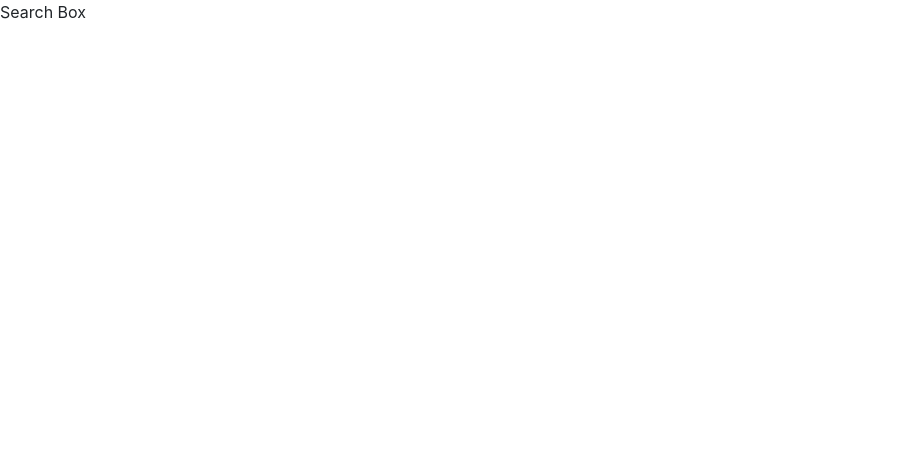
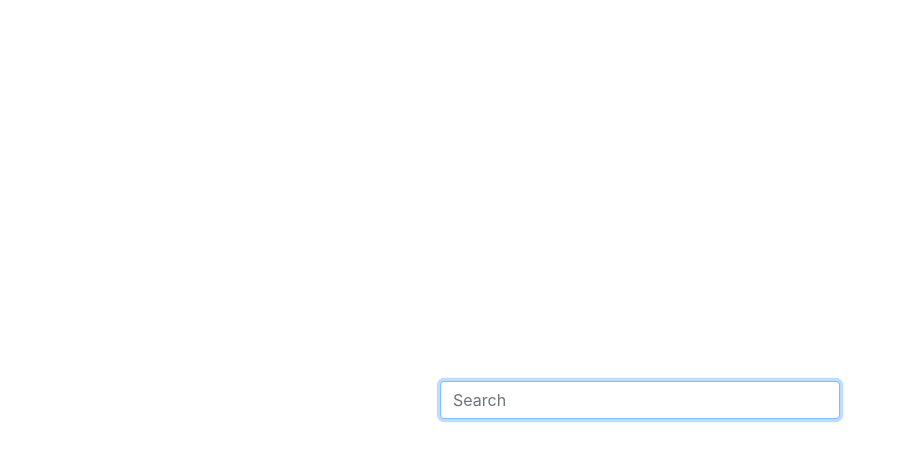
Before and after one commit to deqode-org/abbas-task, a React (Create React App) app: page / in a window 1280 px wide. Shown: the top 462 px of the page, without its empty margins (0-906 px from the left). Built offline with nearby package versions, Linux system fonts and the light colour scheme.

Commit message:
Added styles and input field

```diff
--- a/src/app/App.css
+++ b/src/app/App.css
@@ -0,0 +1,6 @@
+.appContainer {
+  position: absolute;
+  top: 50%;
+  left: 50%;
+  transform: translate(-50%, -50%);
+}
--- a/src/app/App.js
+++ b/src/app/App.js
@@ -3,7 +3,7 @@ import SearchBox from '../components/SearchBox';
 
 const App = () => {
   return (
-    <div>
+    <div className="appContainer">
       <SearchBox />
     </div>
   );
--- a/src/components/SearchBox/SearchBox.css
+++ b/src/components/SearchBox/SearchBox.css
@@ -0,0 +1,3 @@
+.searchBoxContainer {
+  width: 400px;
+}
--- a/src/components/SearchBox/index.js
+++ b/src/components/SearchBox/index.js
@@ -2,10 +2,29 @@ import React from 'react';
 import './SearchBox.css';
 
 class SearchBox extends React.Component {
+  constructor(props) {
+    super(props);
+    this.state = {
+      value: '',
+    };
+  }
+
+  onInputChange = (event) => {
+    this.setState({ value: event.target.value });
+  }
+
   render() {
+    const { value } = this.state;
     return (
-      <div>
-        Search Box
+      <div className="searchBoxContainer">
+        <input
+          autoFocus
+          type="text"
+          placeholder="Search"
+          className="form-control"
+          value={value}
+          onChange={this.onInputChange}
+        />
       </div>
     );
   }
```
